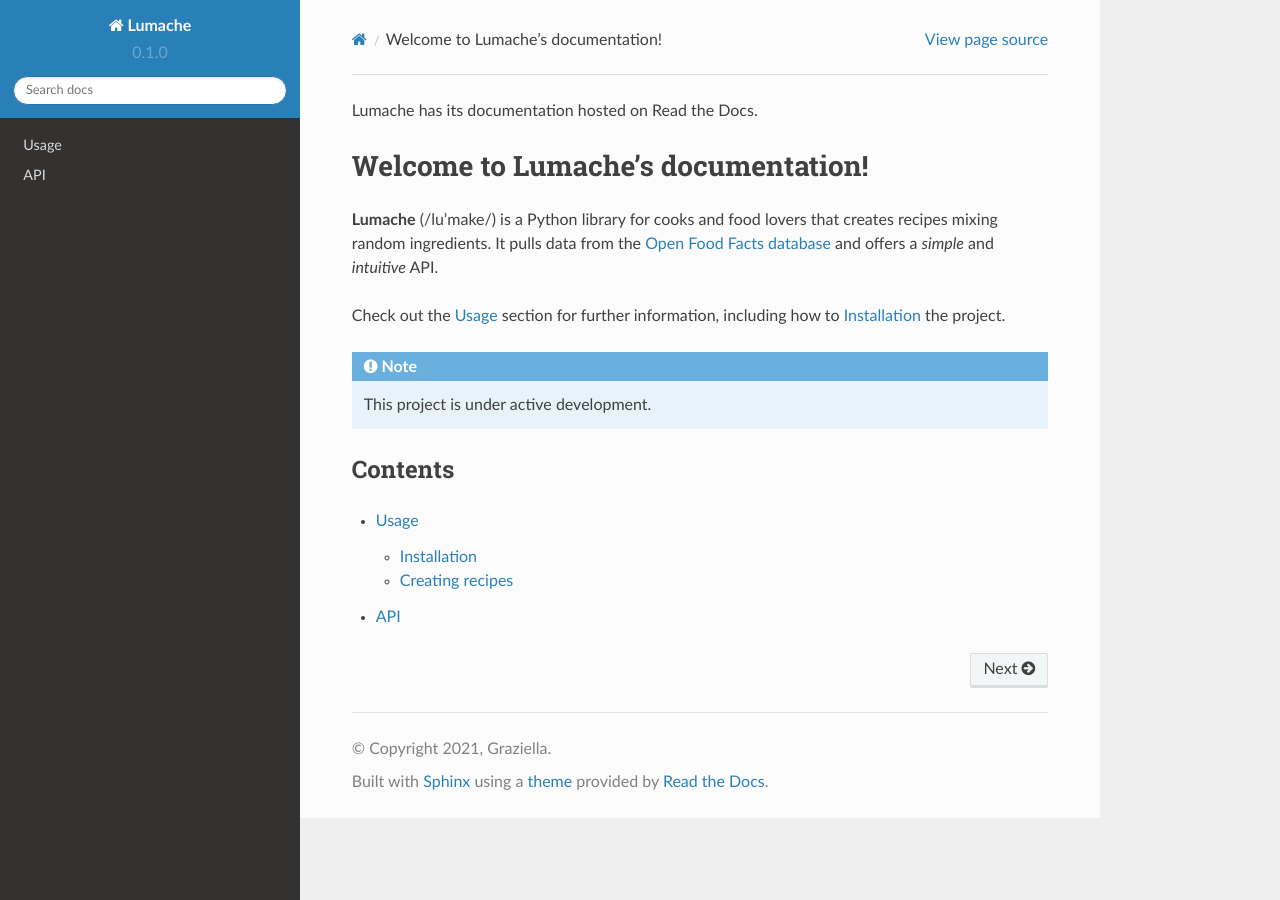
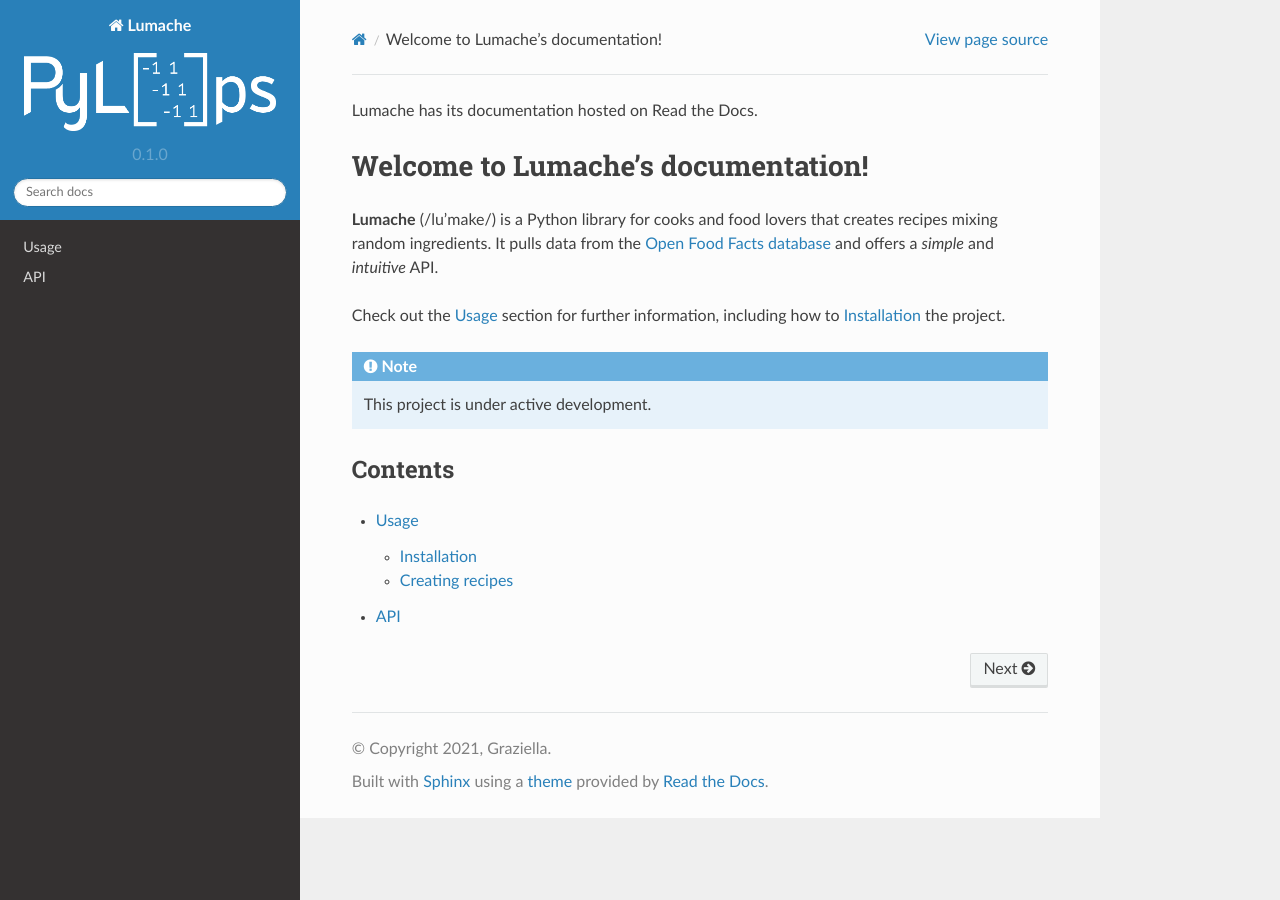
Before and after one commit to dikwickley/rtd-tutorial, a Sphinx documentation site: the page built from docs/source/index.rst, in a window 1280 px wide. Built offline with Sphinx 7.4.7 and the Read the Docs theme 2.0.0, drawn with Linux system fonts in a browser that asks for light colours.

Commit message:
updated logo

```diff
--- a/docs/source/conf.py
+++ b/docs/source/conf.py
@@ -30,7 +30,7 @@
 # -- Options for HTML output
 
 html_static_path = ["_static"]
-html_logo = "pylops.png"
+html_logo = "_static/pylops.png"
 
 html_theme = 'sphinx_rtd_theme'
 
```
